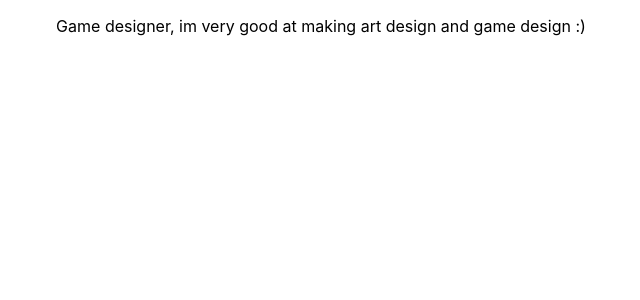
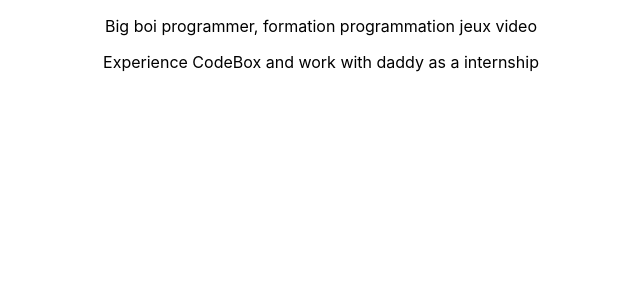
Before and after one commit to GabrielCodeProject/portfolio, a React (Create React App) app: page / in a window 1280 px wide. Shown: the top 300 px of the page, without its empty margins (319-959 px from the left). Built offline with nearby package versions, Linux system fonts and the light colour scheme.

Commit message:
add element only in app.js

```diff
--- a/public/index.html
+++ b/public/index.html
@@ -29,7 +29,6 @@
   <body>
     <noscript>You need to enable JavaScript to run this app.</noscript>
     <div id="root">
-      <p>Game designer, im very good at making art design and game design :)</p>
     </div>
     <!--
       This HTML file is a template.
--- a/src/App.js
+++ b/src/App.js
@@ -3,7 +3,8 @@
 function App() {
   return (
     <div className="App">
-      <p>Game designer, im very good at making art design and game design :)</p>
+      <p>Big boi programmer, formation programmation jeux video</p>
+      <p>Experience CodeBox and work with daddy as a internship</p>
     </div>
   );
 }
```
